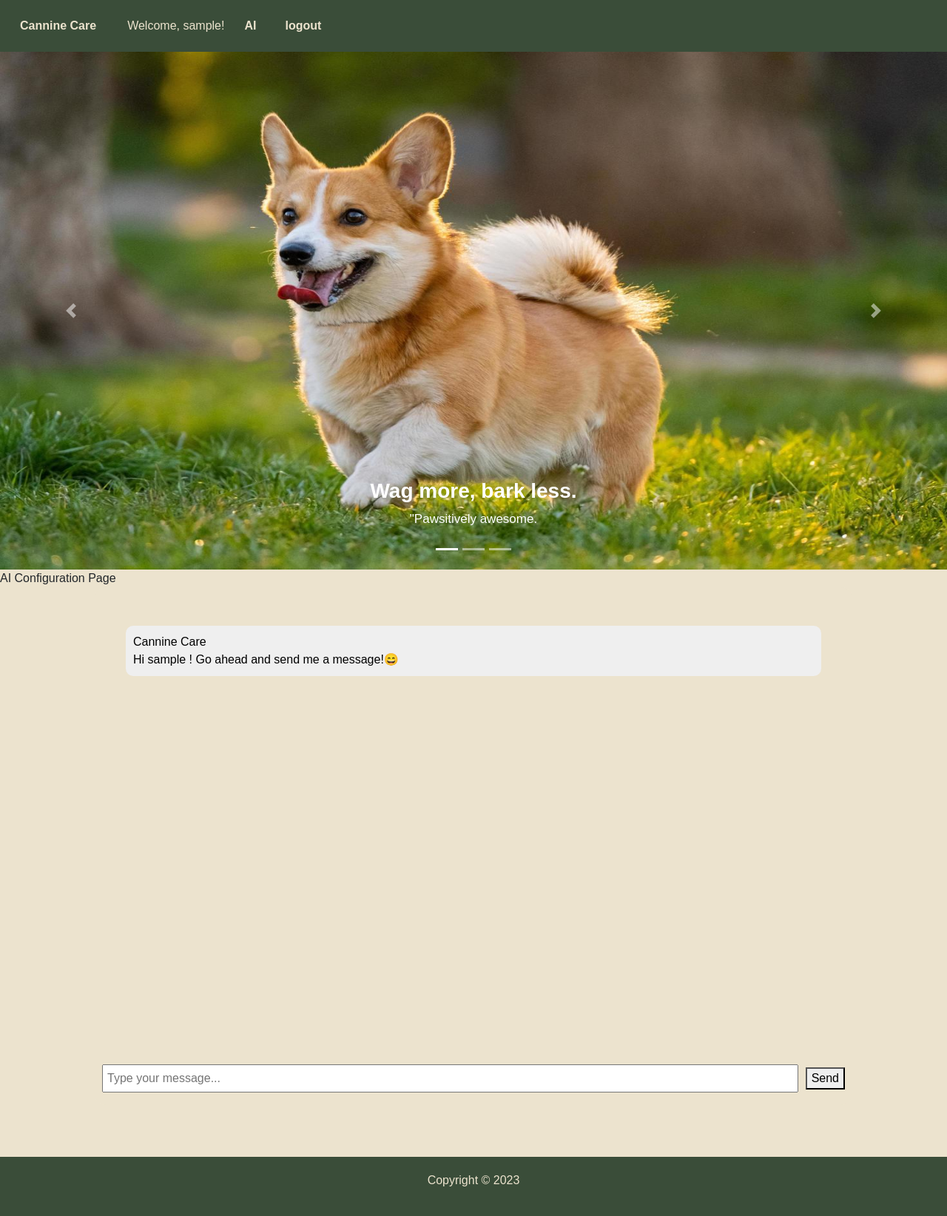
After one commit to GeneDev123/cannine_care, a Django app: page /ai/ in a window 1280 px wide. The commit adds this page. Shown: the whole page at 74% size. Run offline with Django 4.2, Linux system fonts and the light colour scheme; the visitor is signed in with stand-in values (Sample User, id 1).

Commit message:
Initialized the new page for ai configs.

```diff
--- /dev/null
+++ b/cannine_care/main/templates/main/ai.html
@@ -0,0 +1,43 @@
+{% extends 'main/base.html' %}
+
+{% load static %}
+
+{% block body %}
+  <div id="ai-page">
+
+    <div class="main-container">
+
+      <div class="main-page-title">
+        AI Configuration Page
+      </div>
+
+      <div class="chatbot-message-main-container">
+        <div class="message-container">
+
+          <div class="message-display-container">
+            <div class="chatbot-bubble-container">
+              <div class="chatbot-name">
+                Cannine Care
+              </div>
+
+              <div class="chatbot-message">
+                Hi {% if user.username %} {{ user.username }} {% else %} Guest {% endif %}! Go ahead and send me a message!😄
+              </div>
+
+            </div>
+          </div>
+
+          <div class="user-options-container">
+            <form id="user-input-message-form">
+              {% csrf_token %}
+              <input type="text" class="user-input-container" id="user-input" placeholder="Type your message..."></input>
+              <button class="user-message-send-btn" id="user-message-send" type="submit">Send</button>
+            </form>
+          </div>
+
+        </div>
+      </div>
+
+    </div>
+  </div>
+{% endblock %}
--- a/cannine_care/main/templates/main/base.html
+++ b/cannine_care/main/templates/main/base.html
@@ -29,6 +29,9 @@
         {% if user.is_authenticated %}
           <div class="welcome-user-container">
             {% if not user.username == '' %} Welcome, {{ user.username }}! {% else %} Welcome, User!{% endif %}
+          </div>
+          <div class="ai-page-nav-container">
+            <a class="nav-link" href="{% url 'ai' %}">AI</a>
           </div>
           <div class="logout-container">
             <a class="nav-link" href="{% url 'logout' %}">logout</a>
--- a/cannine_care/main/urls.py
+++ b/cannine_care/main/urls.py
@@ -4,6 +4,7 @@ from . import views
 urlpatterns = [
   path('accounts/<str:login_or_register_param>/', views.user_login_and_register, name='login-register'),
   path('home/', views.home, name='home'),
+  path('ai/', views.ai_page, name='ai'),
   path('', views.home, name='home'),
 
   path('logout/', views.user_logout, name='logout'),
--- a/cannine_care/main/views.py
+++ b/cannine_care/main/views.py
@@ -65,3 +65,8 @@ def home(request):
       return JsonResponse({'response': chatbot_reply})
 
   return render(request, 'main/home.html', context)
+
+@login_required(login_url='/accounts/login/')
+def ai_page(request):
+  context = {}
+  return render(request, 'main/ai.html', context)
```
